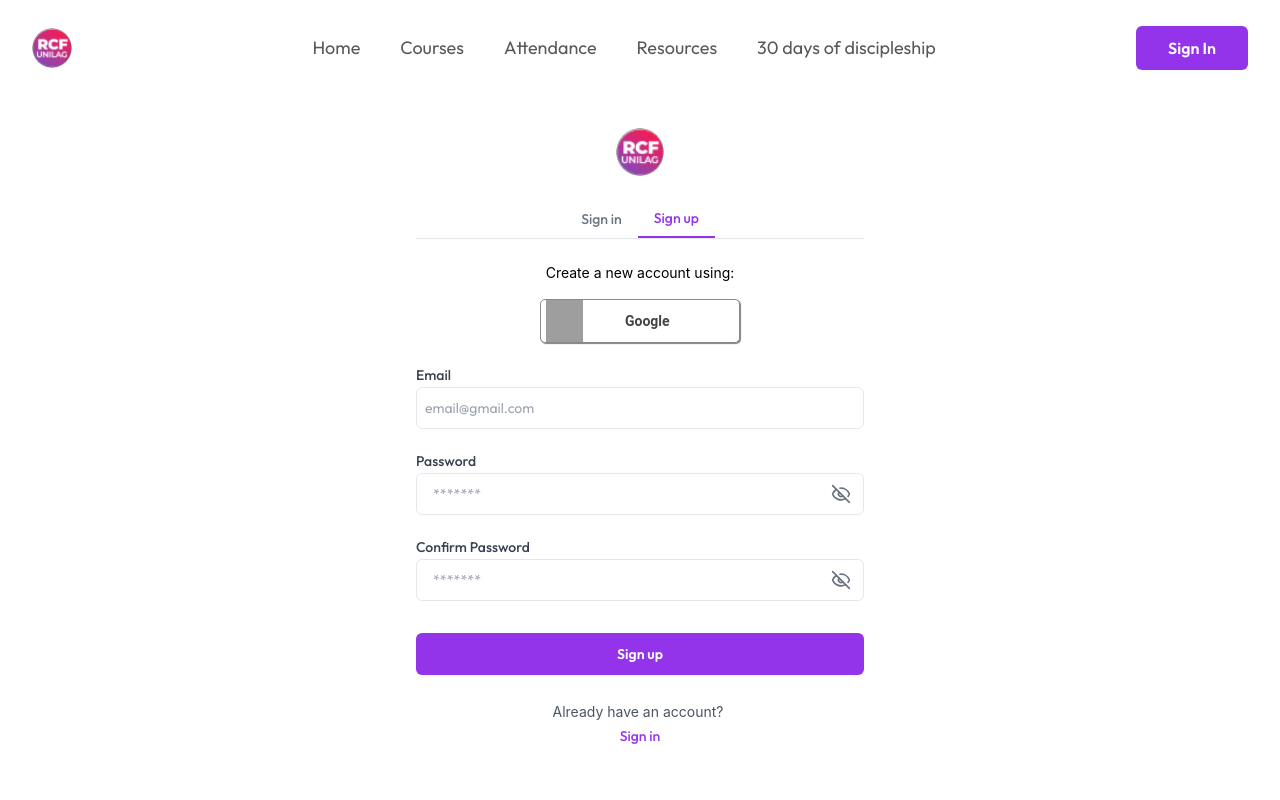
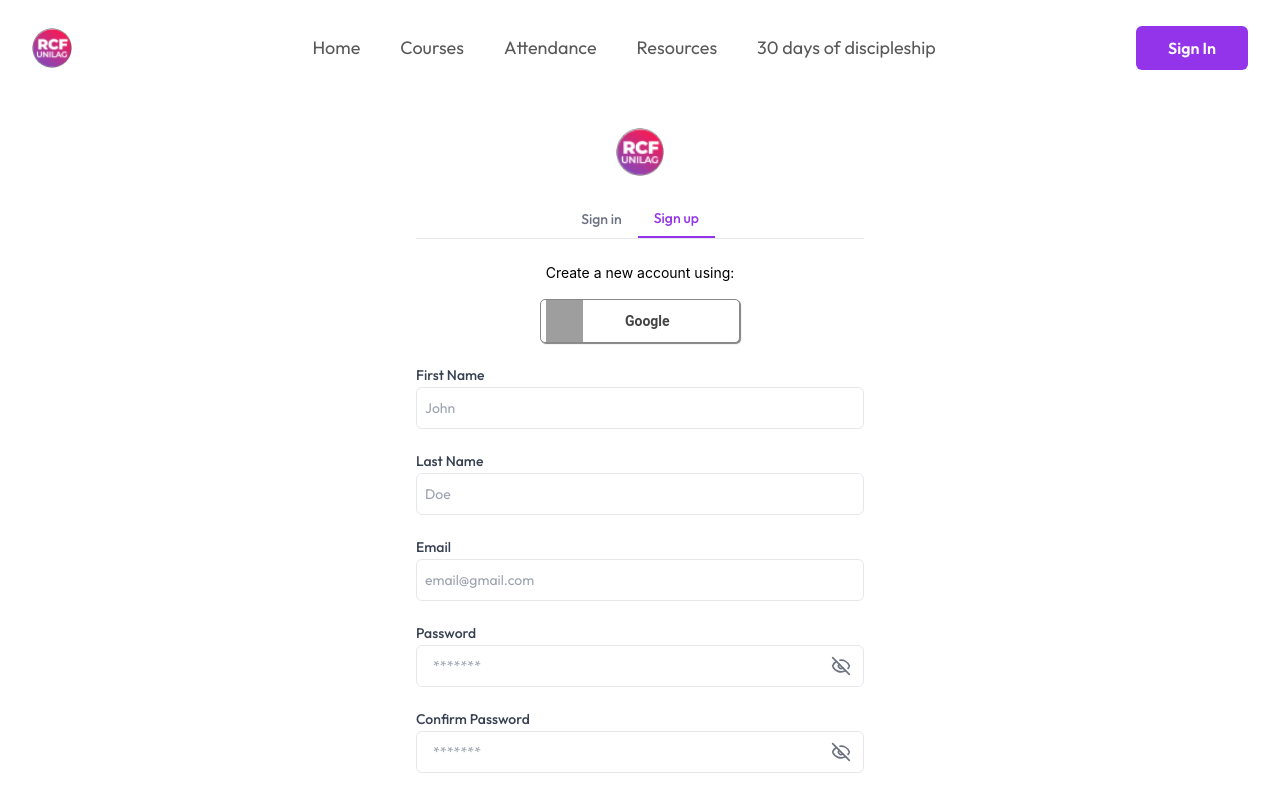
Before and after one commit to Ebunoluwa1/RCF-Followup-Website, a React (Vite) app: page /sign-up in a window 1280 px wide. Shown: the top 800 px of the page. Built offline with nearby package versions, Linux system fonts and the light colour scheme; grey boxes are pictures that could not be loaded.

Commit message:
sign up integration

```diff
--- a/package.json
+++ b/package.json
@@ -14,6 +14,7 @@
     "@radix-ui/react-slot": "^1.1.0",
     "@radix-ui/react-toast": "^1.2.2",
     "@react-oauth/google": "^0.12.1",
+    "axios": "^1.7.7",
     "class-variance-authority": "^0.7.0",
     "clsx": "^2.1.1",
     "lucide-react": "^0.441.0",
--- a/src/pages/sign-up.jsx
+++ b/src/pages/sign-up.jsx
@@ -1,3 +1,5 @@
+/* eslint-disable no-undef */
+/* eslint-disable no-unused-vars */
 import { useState, useEffect } from "react";
 import { Link, useLocation, useNavigate } from "react-router-dom";
 import { rcfLogo } from "../assets";
@@ -6,9 +8,20 @@ import { ButtonLinks } from "../components/common";
 import { InputComponent, PasswordInput } from "../components/common/input";
 import GoogleSignIn from "./google";
 import { GoogleOAuthProvider } from "@react-oauth/google";
+import axios from "axios";
 
 const SignUp = () => {
   const [nav, setNav] = useState("signIn");
+
+  const [firstname, setFirstname] = useState("");
+  const [lastname, setLastname] = useState("");
+  const [email, setEmail] = useState("");
+  const [password, setPassword] = useState("");
+  const [confirmPassword, setConfirmPassword] = useState("");
+  const [register, setRegister]= useState(false)
+  const [error, setError] = useState(null);
+  const [loading, setLoading] = useState(false)
+
   const navigate = useNavigate();
   const location = useLocation();
 
@@ -20,6 +33,7 @@ const SignUp = () => {
     }
   }, [location]);
 
+  // to navigate between the signin and sign up page
   const handleSignIn = () => {
     setNav("signIn");
     navigate("/log-in");
@@ -29,6 +43,68 @@ const SignUp = () => {
     setNav("signUp");
     navigate("/sign-up");
   };
+
+// To handle submitting the form
+ const handleSubmit = (e) => {
+  e.preventDefault(); //this prevents the form from refreshing the page
+
+//  to check if passwords match
+if(password !== confirmPassword) {
+ setError('Passwords do not match!')
+  return;
+}
+
+setLoading(true); //this starts loading when request is initiated
+
+// set axios configurations
+const configurations ={
+method: 'POST',  // adds new data saved to a URL resource on a server
+url: 'https://rcfbackend.onrender.com/auth/register',
+  data: {
+    firstname,
+    lastname,
+        email,
+        password,
+      },
+
+}
+// make API call
+axios(configurations)
+.then((response)=> {
+  // handle register successfully
+  setRegister('Sign up successfull!')
+
+  // stores the token in local storage
+ const token = response.data.token
+
+ if(token){
+  localStorage.setItem('eyJhbGciOiJIUzI1NiIsInR5cCI6IkpXVCJ9.eyJpZCI6IjY3MTNjMzlkM2QwZjRjNzQ5YTAwZDcyYSIsImlhdCI6MTcyOTM0ODUxMCwiZXhwIjoxNzI5MzUyMTEwfQ.qegRwOqmnhtxayQaKAo4Acz_SxiRgBjFgsdD8m1DUnM', token)
+ }
+// to delay the transition by 2 seconds to show success messsage
+ setTimeout ( () => {
+   //to redirect to the user detail after 2 sec
+      navigate('/profile')
+      },2000)
+})
+
+ //handle error
+
+.catch((error) => {
+  console.error("Error response:", error.response); //log error response
+if(error.response) {
+  setError(error.response.data.error || 'Signup failed');
+      } else{
+        setError('Network error occurred')
+      }
+      setRegister(null)
+})
+
+.finally (() => {
+    setLoading(false)
+  })
+  // setLoading(false); //this stops loading when request has ended
+
+ }
 
   return (
     <div className="min-h-screen py-8 px-4 sm:px-6 lg:px-8">
@@ -74,17 +150,37 @@ const SignUp = () => {
               <GoogleSignIn />
             </GoogleOAuthProvider>
           </div>
+              {/* create form */}
+          <form className="w-full space-y-6" onSubmit={e => handleSubmit(e)}>
+             <InputComponent
+              label="First Name"
+              labelClassName="text-sm font-medium text-gray-700"
+              placeholder="John"
+              value={firstname}
+              onChange={e => setFirstname(e.target.value)}
 
-          <form className="w-full space-y-6">
+            />
+             <InputComponent
+              label="Last Name"
+              labelClassName="text-sm font-medium text-gray-700"
+              placeholder="Doe"
+              value={lastname}
+              onChange={e => setLastname(e.target.value)}
+
+            />
             <InputComponent
               label="Email"
               labelClassName="text-sm font-medium text-gray-700"
               placeholder="email@gmail.com"
+              value={email}
+              onChange={e => setEmail(e.target.value)}
               type="email"
             />
 
             <PasswordInput
               label="Password"
+              value={password}
+              onChange={e => setPassword(e.target.value)}
               labelClassName="text-sm font-medium text-gray-700"
               placeholder="*******"
             />
@@ -93,18 +189,31 @@ const SignUp = () => {
               label="Confirm Password"
               labelClassName="text-sm font-medium text-gray-700"
               placeholder="*******"
+              value={confirmPassword}
+              onChange={e => setConfirmPassword(e.target.value)}
             />
 
             <div className="pt-2">
               <ButtonLinks
+              onClick={e => handleSubmit(e)}
                 to=""
                 size="md"
                 color="primary"
-                className="w-full py-2 px-4 border border-transparent rounded-md shadow-sm text-sm font-medium text-white bg-purple-600 hover:bg-purple-700 focus:outline-none focus:ring-2 focus:ring-offset-2 focus:ring-purple-500"
+                className={`w-full py-2 px-4 border border-transparent rounded-md shadow-sm text-sm font-medium text-white bg-purple-600 hover:bg-purple-700 focus:outline-none focus:ring-2 focus:ring-offset-2 focus:ring-purple-500 disabled:opacity-0 ${password !== confirmPassword ? 'opacity-50 cursor-not-allowed' : ''}`}
+
+                disabled= {password !== confirmPassword || loading}
               >
-                Sign up
+                {loading ? 'Loading...': 'Sign up'}
+
               </ButtonLinks>
             </div>
+             {/* display success message */}
+        {register && (
+          <p className="text-purple-700 ">You Are Registered Successfully</p>
+        )}
+        {error &&  (
+          <p className="text-red-600">You Are Not Registered</p>
+        )}
           </form>
 
           <div className="mt-6 text-center">
```
Also changed, not shown: 1 other file (tests, documents, lock files or other folders).
